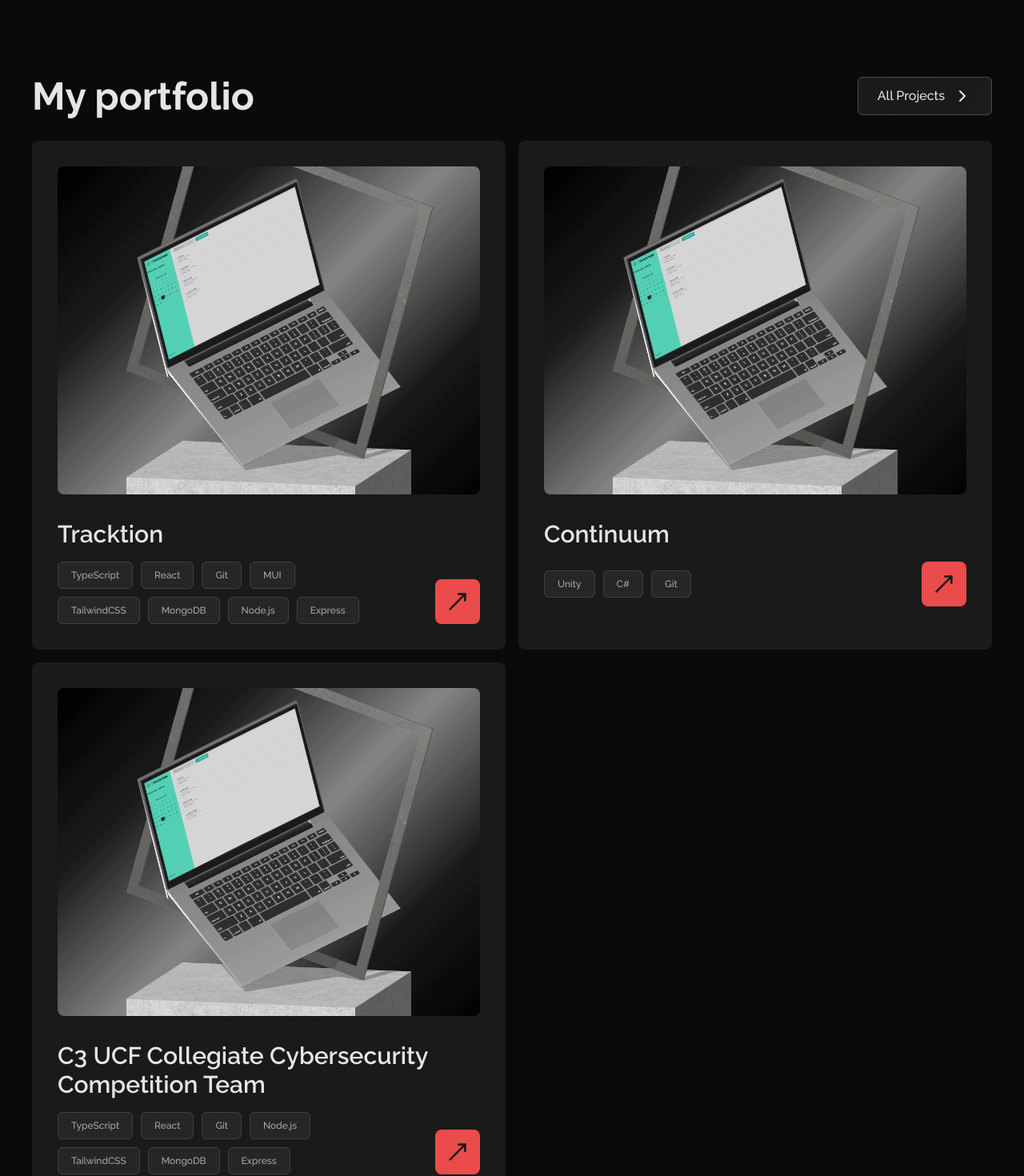
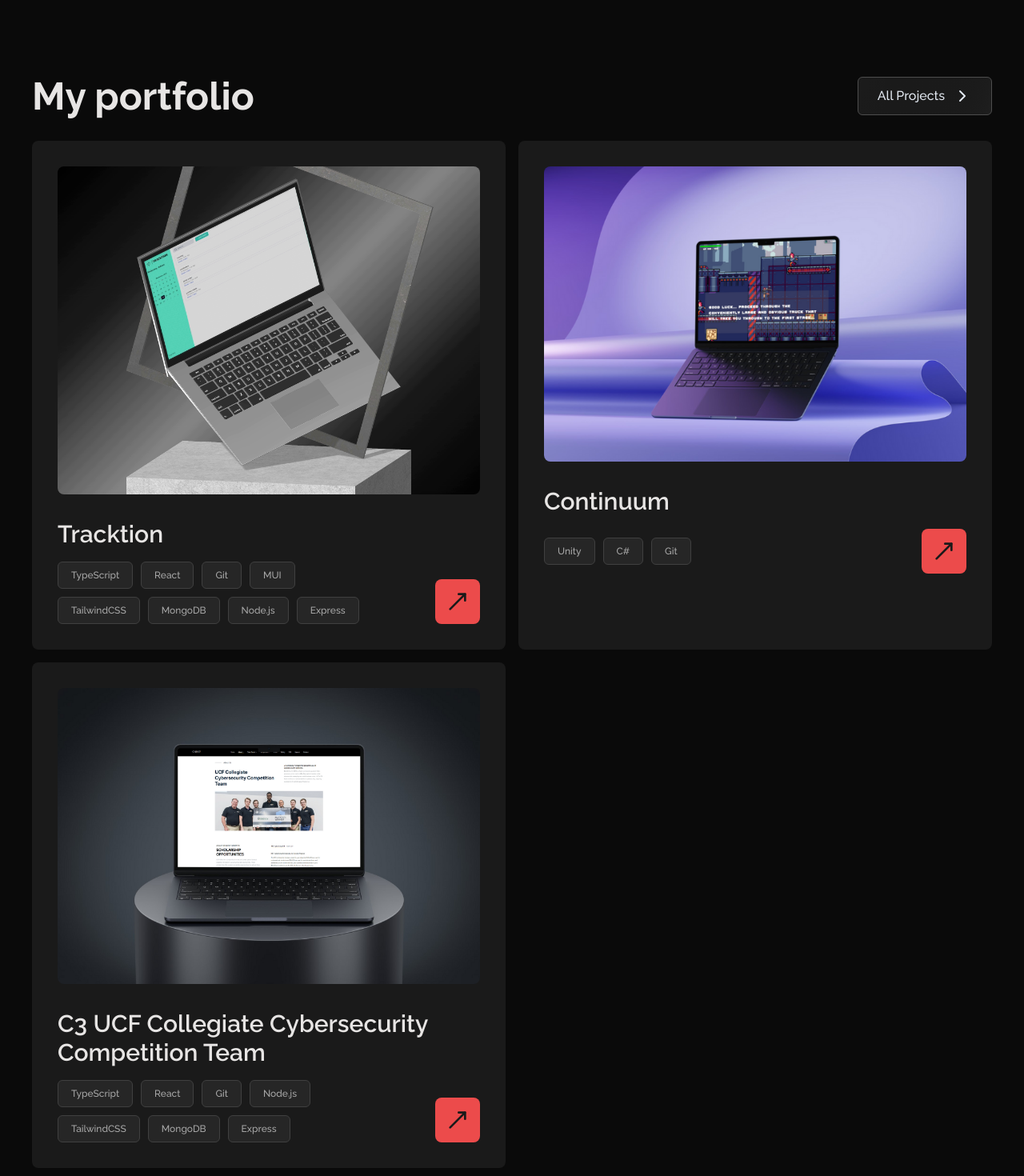
Before and after one commit to acozy03/Adrian-Portfolio, a Next.js app: page / in a window 1280 px wide. Shown: the part 1340-2810 px from the top of the page at 80% size. Built offline with nearby package versions, Linux system fonts and the light colour scheme.

Commit message:
mockup edits

```diff
--- a/app/_lib/constants.ts
+++ b/app/_lib/constants.ts
@@ -77,7 +77,7 @@
     subheading: "A 2D Platformer Game",
     description:
       "A simple platformer game developed with Unity and C#... introduction to game development and practical coding.",
-    imageUrl: "/imgs/projects/portfolio-mockup1.png",
+    imageUrl: "/imgs/projects/portfolio-mockup2.png",
     techStack: [
       "Unity",
       "C#",
@@ -90,10 +90,10 @@
   {
     id: "C3",
     heading: "C3 UCF Collegiate Cybersecurity Competition Team",
-    subheading: "a modern habit trackting website",
+    subheading: "",
     description:
       "Quality Assurance Leader for the University of Central Florida's C3 Team's official website. The website is for any and all students interested in joining the team, or for any individual just looking to learn more about the orginization.",
-    imageUrl: "/imgs/projects/portfolio-mockup1.png",
+    imageUrl: "/imgs/projects/portfolio-mockup3.png",
     techStack: [
       "TypeScript",
       "React",
```
Also changed, not shown: public/imgs/projects/portfolio-mockup2.png (added), public/imgs/projects/portfolio-mockup3.png (added).
